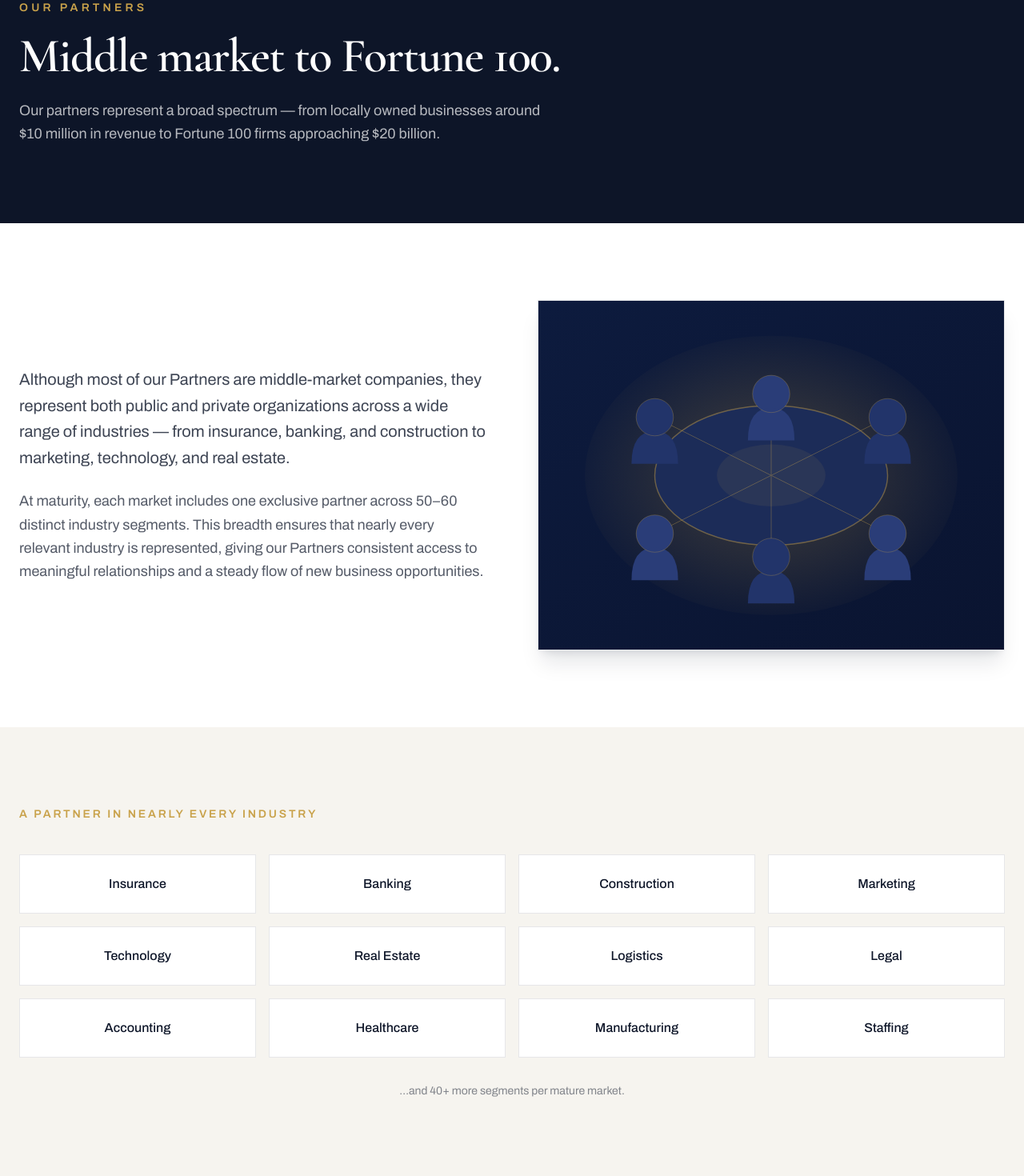
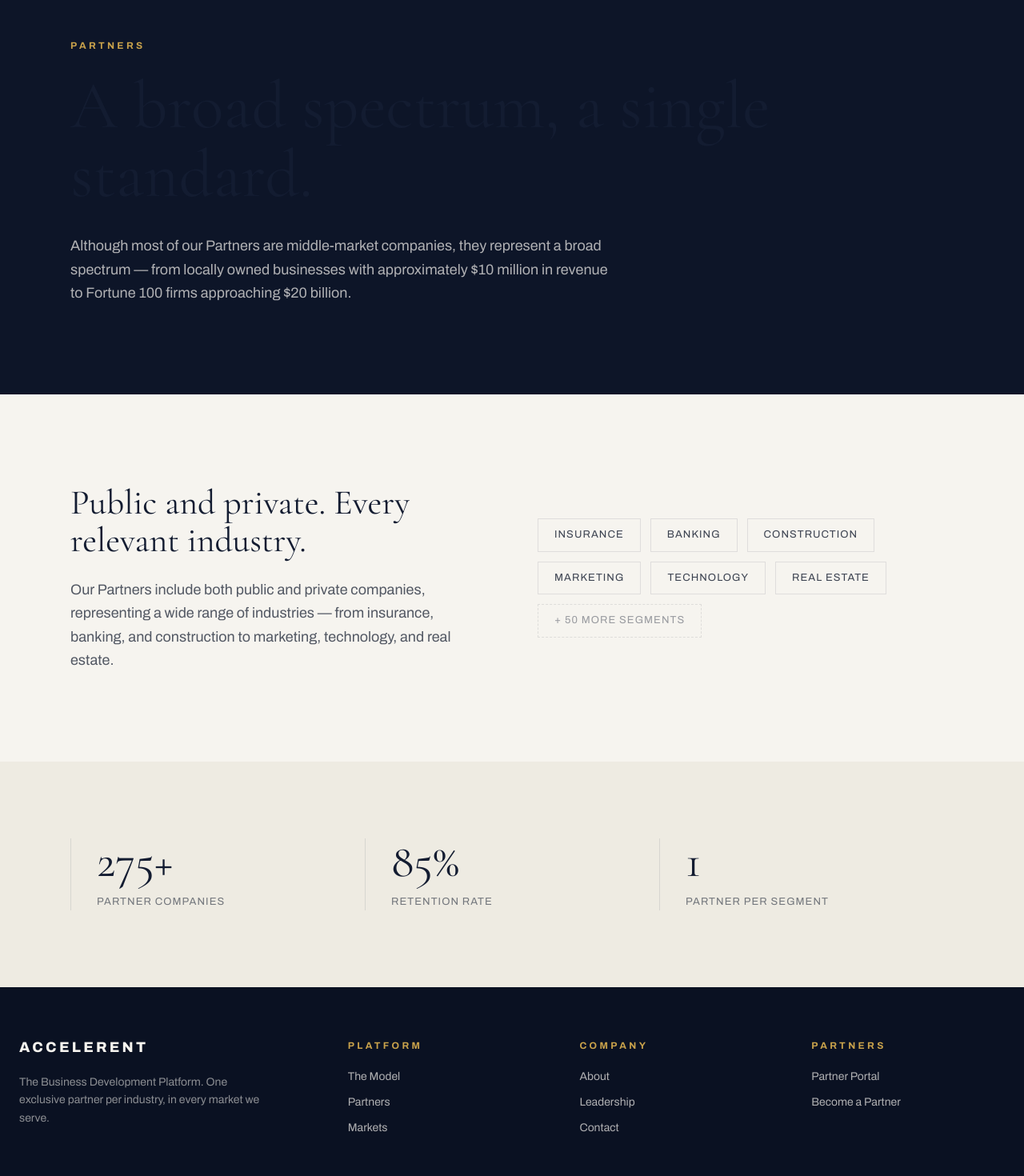
Before and after one commit to OmniWFM/getaccelerent, a Next.js app: page /partners in a window 1280 px wide. Shown: the part 160-1630 px from the top of the page at 80% size. Built offline with nearby package versions, Linux system fonts and the light colour scheme.

Commit message:
Redesign v2: partners page

```diff
--- a/src/app/partners/page.tsx
+++ b/src/app/partners/page.tsx
@@ -1,77 +1,99 @@
 import type { Metadata } from "next";
-import PageHero from "@/components/PageHero";
 import Reveal from "@/components/Reveal";
-import BoardTableScene from "@/components/art/BoardTableScene";
 
 export const metadata: Metadata = {
   title: "Partners",
   description:
-    "From locally owned businesses to Fortune 100 firms, Accelerent partners span a broad spectrum of industries — with one exclusive partner per segment.",
+    "Accelerent Partners span a broad spectrum — from locally owned businesses to Fortune 100 firms, across every relevant industry.",
 };
 
-const industries = [
-  "Insurance", "Banking", "Construction", "Marketing",
-  "Technology", "Real Estate", "Logistics", "Legal",
-  "Accounting", "Healthcare", "Manufacturing", "Staffing",
+const chips = [
+  "Insurance",
+  "Banking",
+  "Construction",
+  "Marketing",
+  "Technology",
+  "Real Estate",
 ];
 
 export default function Partners() {
   return (
     <>
-      <PageHero
-        eyebrow="Our Partners"
-        title="Middle market to Fortune 100."
-        subtitle="Our partners represent a broad spectrum — from locally owned businesses around $10 million in revenue to Fortune 100 firms approaching $20 billion."
-      />
+      {/* Hero */}
+      <section className="relative overflow-hidden bg-navy pt-52 pb-28">
+        <div className="mx-auto max-w-6xl px-6">
+          <p className="eyebrow text-gold">PARTNERS</p>
+          <h1 className="font-display mt-6 text-paper" style={{ fontSize: "clamp(48px,7vw,84px)", lineHeight: 1.02 }}>
+            A broad spectrum, a single standard.
+          </h1>
+          <p className="mt-8 max-w-2xl text-lg leading-relaxed" style={{ color: "rgba(246,244,239,.7)" }}>
+            Although most of our Partners are middle-market companies, they represent a broad
+            spectrum — from locally owned businesses with approximately $10 million in revenue to
+            Fortune 100 firms approaching $20 billion.
+          </p>
+        </div>
+      </section>
 
-      <section className="bg-white py-24">
-        <div className="mx-auto max-w-7xl px-6">
+      {/* Paper split */}
+      <section className="bg-paper py-28">
+        <div className="mx-auto max-w-6xl px-6">
           <div className="grid gap-16 md:grid-cols-2 md:items-center">
             <Reveal>
               <div>
-                <p className="text-xl leading-relaxed text-navy/80">
-                  Although most of our Partners are middle-market companies, they
-                  represent both public and private organizations across a wide range
-                  of industries — from insurance, banking, and construction to
-                  marketing, technology, and real estate.
-                </p>
+                <h2 className="font-display text-navy" style={{ fontSize: "clamp(30px,3.4vw,44px)", lineHeight: 1.08 }}>
+                  Public and private. Every relevant industry.
+                </h2>
                 <p className="mt-6 text-lg leading-relaxed text-navy/70">
-                  At maturity, each market includes one exclusive partner across
-                  50–60 distinct industry segments. This breadth ensures that nearly
-                  every relevant industry is represented, giving our Partners
-                  consistent access to meaningful relationships and a steady flow of
-                  new business opportunities.
+                  Our Partners include both public and private companies, representing a wide range
+                  of industries — from insurance, banking, and construction to marketing,
+                  technology, and real estate.
                 </p>
               </div>
             </Reveal>
-            <Reveal delay={150}>
-              <div className="overflow-hidden rounded-3xl border border-navy/10 shadow-xl shadow-navy/10">
-                <BoardTableScene className="aspect-[4/3] w-full transition-transform duration-700 hover:scale-105" />
+            <Reveal delay={120}>
+              <div className="flex flex-wrap gap-3">
+                {chips.map((c) => (
+                  <span
+                    key={c}
+                    className="border border-hair px-5 py-2.5 uppercase text-navy/80"
+                    style={{ fontSize: "13px", letterSpacing: "0.08em" }}
+                  >
+                    {c}
+                  </span>
+                ))}
+                <span
+                  className="border border-dashed border-hair px-5 py-2.5 uppercase text-navy/40"
+                  style={{ fontSize: "13px", letterSpacing: "0.08em" }}
+                >
+                  + 50 more segments
+                </span>
               </div>
             </Reveal>
           </div>
         </div>
       </section>
 
-      <section className="bg-paper py-24">
-        <div className="mx-auto max-w-7xl px-6">
+      {/* Band stats */}
+      <section className="bg-band py-24">
+        <div className="mx-auto max-w-6xl px-6">
           <Reveal>
-            <p className="gold-underline mb-10 inline-block text-sm font-semibold uppercase tracking-[0.2em] text-gold">
-              A partner in nearly every industry
-            </p>
+            <div className="grid gap-y-10 sm:grid-cols-3">
+              {[
+                { n: "275+", l: "Partner Companies" },
+                { n: "85%", l: "Retention Rate" },
+                { n: "1", l: "Partner Per Segment" },
+              ].map((s) => (
+                <div key={s.l} className="border-l border-hair pl-8">
+                  <div className="font-display text-navy" style={{ fontSize: "58px", lineHeight: 1 }}>
+                    {s.n}
+                  </div>
+                  <p className="mt-3 uppercase text-navy/55" style={{ fontSize: "13px", letterSpacing: "0.08em" }}>
+                    {s.l}
+                  </p>
+                </div>
+              ))}
+            </div>
           </Reveal>
-          <div className="grid grid-cols-2 gap-4 sm:grid-cols-3 md:grid-cols-4">
-            {industries.map((ind, i) => (
-              <Reveal key={ind} delay={i * 60}>
-                <div className="rounded-xl border border-navy/10 bg-white px-5 py-6 text-center font-medium text-navy transition-all hover:-translate-y-1 hover:border-gold hover:text-gold hover:shadow-lg hover:shadow-navy/5">
-                  {ind}
-                </div>
-              </Reveal>
-            ))}
-          </div>
-          <p className="mt-8 text-center text-sm text-navy/50">
-            …and 40+ more segments per mature market.
-          </p>
         </div>
       </section>
     </>
```
